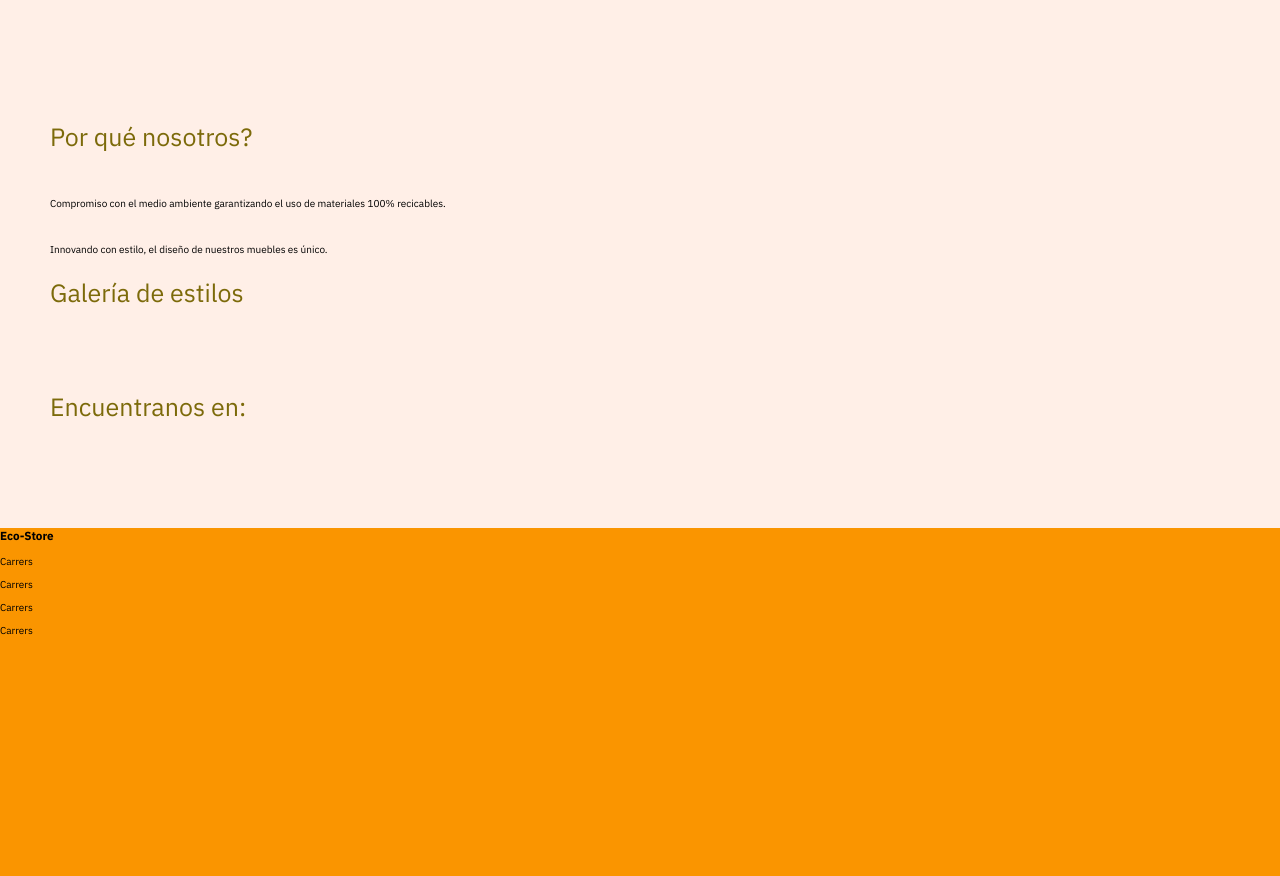
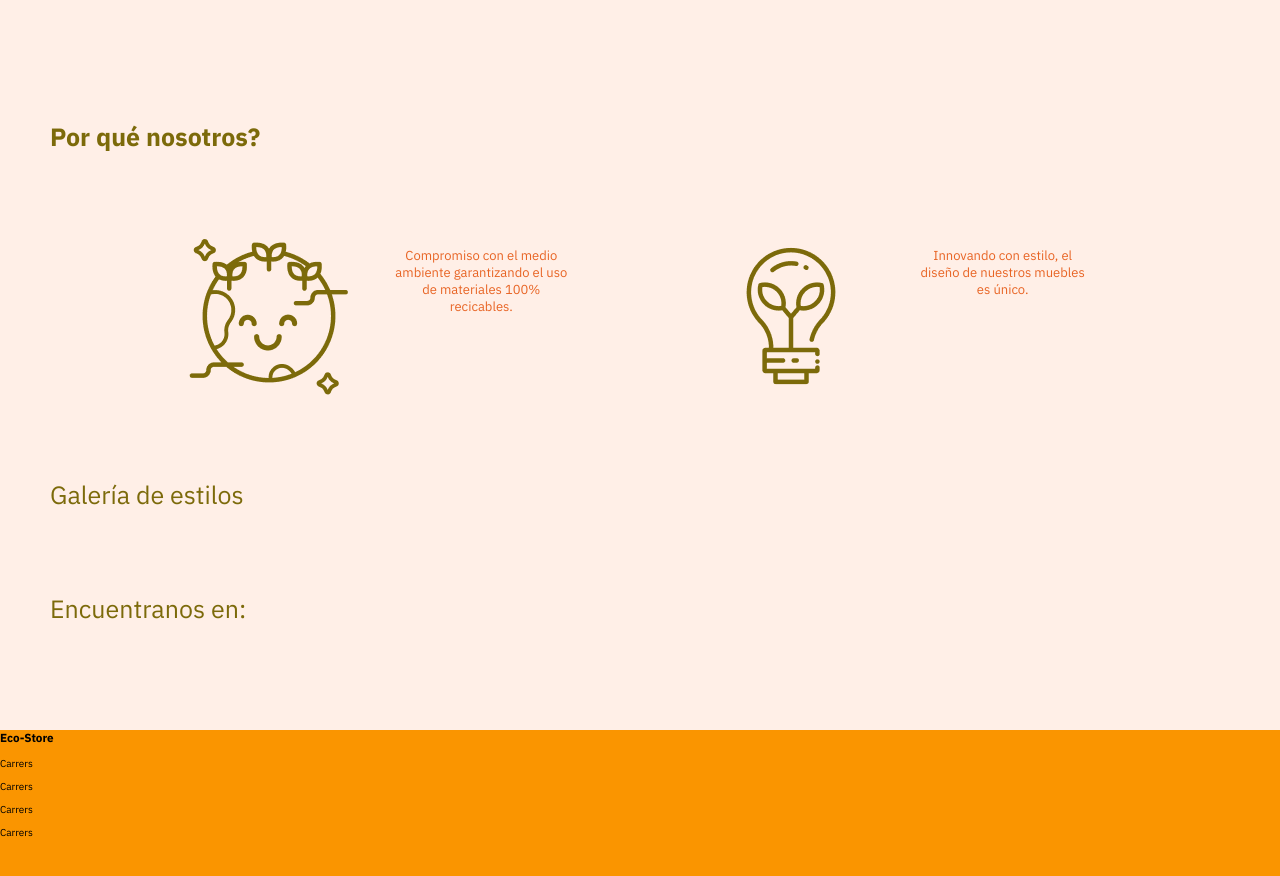
Before and after one commit to facuezeperalta/sass-platzi-fundamentos, a plain HTML site: page Eco-store/index.html in a window 1280 px wide. Shown: the part 3240-4116 px from the top of the page. Drawn offline with Linux system fonts and the light colour scheme.

Commit message:
about us done

```diff
--- a/Eco-store/index.html
+++ b/Eco-store/index.html
@@ -266,13 +266,15 @@
         <section class="info-section">
             <div class="aboutus">
                 <h2>Por qué nosotros?</h2>
-                <div class="earth">
-                    <img src="" alt="">
-                    <p>Compromiso con el medio ambiente garantizando el uso de materiales 100% recicables.</p>
-                </div>
-                <div class="innovation">
-                    <img src="" alt="">
-                    <p>Innovando con estilo, el diseño de nuestros muebles es único.</p>
+                <div class="mision-section">
+                    <div class="earth">
+                        <img src="./assets/img/img/earth.png" alt="">
+                        <p>Compromiso con el medio ambiente garantizando el uso de materiales 100% recicables.</p>
+                    </div>
+                    <div class="innovation">
+                        <img src="./assets/img/img/ecology.png" alt="">
+                        <p>Innovando con estilo, el diseño de nuestros muebles es único.</p>
+                    </div>
                 </div>
             </div>
             <div class="gallery">
--- a/Eco-store/scss/main.scss
+++ b/Eco-store/scss/main.scss
@@ -159,6 +159,33 @@ section{
     }
 }
 
+.aboutus{
+    padding-bottom: 60px;
+    h2{
+        padding-bottom: 60px;
+        font-weight: bold;
+    }
+    .mision-section{
+
+        @include flexCenter(row,space-evenly , center );
+        .earth{
+            width: 30vw;
+            display: flex;
+            gap: 40px;
+            color:#E86424;
+            img{
+                object-fit: contain;
+            }
+            p{
+                text-align: center;
+                font-size: $paragraph-size;
+            }
+        }
+        .innovation{
+            @extend .earth;
+        }
+    }
+}
 
 footer{
     width: 100%;
```
Also changed, not shown: Eco-store/css/main.css.
